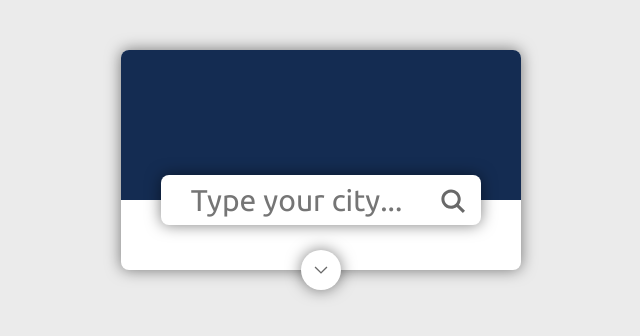
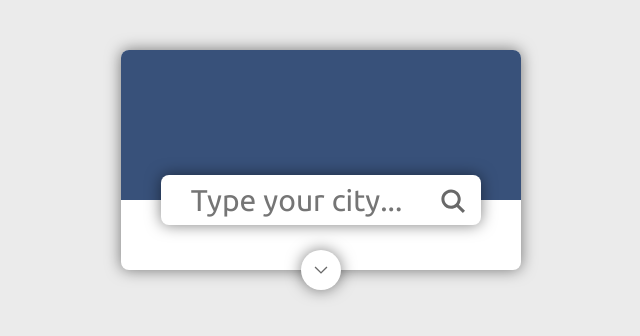
Before and after one commit to DRFR0ST/Weather-App, a plain HTML site: page index.html in a window 1280 px wide. Shown: the whole page, without its empty margins (319-959 px from the left). Drawn offline with Linux system fonts and the light colour scheme.

Commit message:
Better background color

```diff
--- a/css/style.css
+++ b/css/style.css
@@ -67,7 +67,7 @@ button {
 
 .background {
   height: 150px;
-  background-color: #142c52;
+  background-color: #38517a;
   border-top-left-radius: 8px;
   border-top-right-radius: 8px;
   position: relative;
```
